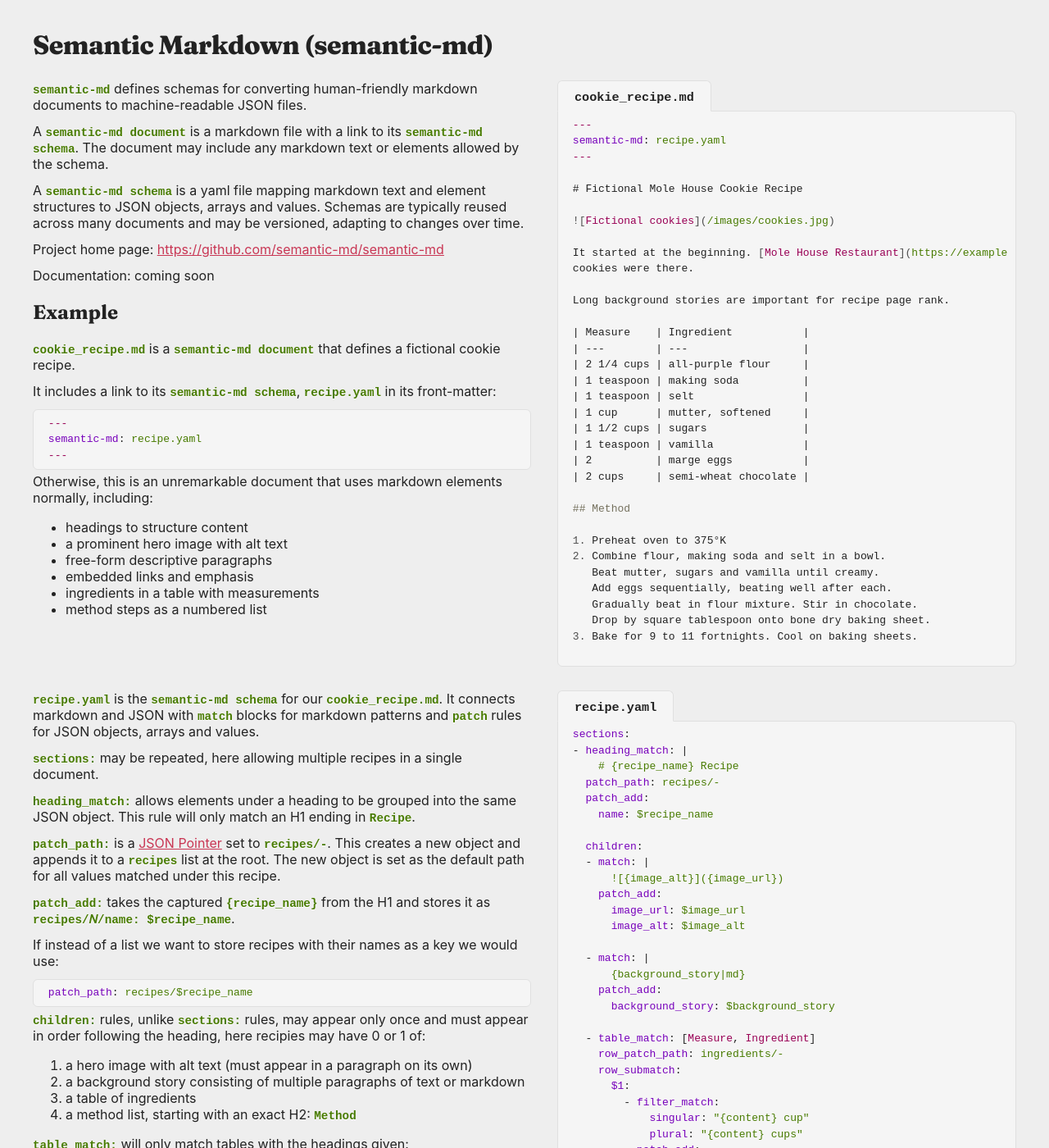
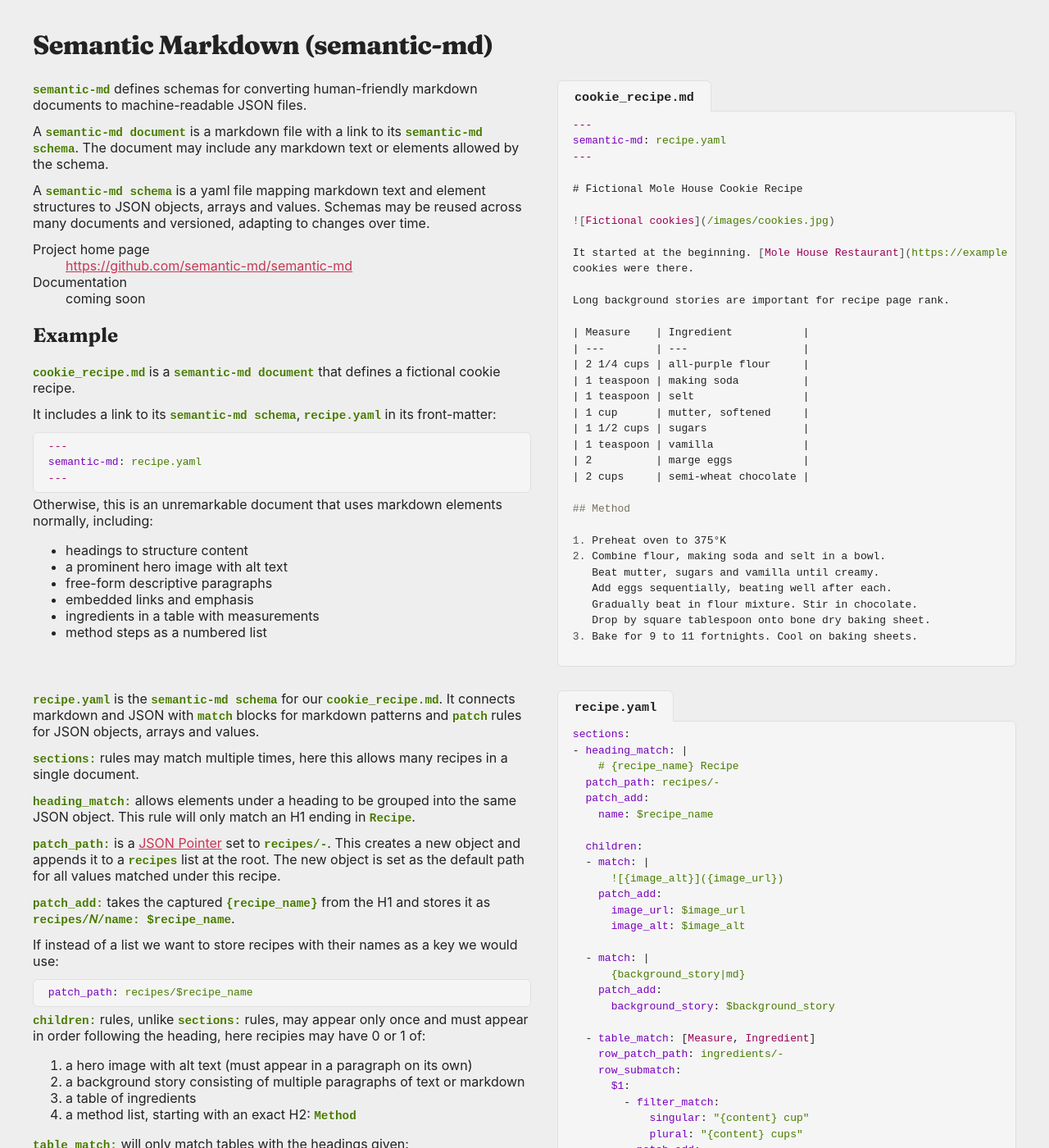
Before and after one commit to wardi/semanticmd.org, a Jekyll site: the page built from index.md, in a window 1280 px wide and 1400 px high. Shown: the whole window at 82% size. Built offline with Jekyll 4.4.1, drawn with Linux system fonts in a browser that asks for light colours; our own code applies the rules of GitHub Pages for plain Markdown files.

```diff
--- a/index.md
+++ b/index.md
@@ -16,13 +16,15 @@ to its `semantic-md schema`. The document may include any markdown text or
 elements allowed by the schema.
 
 A `semantic-md schema` is a yaml file mapping markdown text and element
-structures to JSON objects, arrays and values. Schemas are typically
-reused across many documents and may be versioned, adapting to changes over
+structures to JSON objects, arrays and values. Schemas may be
+reused across many documents and versioned, adapting to changes over
 time.
 
-Project home page: <https://github.com/semantic-md/semantic-md>
+Project home page
+: <https://github.com/semantic-md/semantic-md>
 
-Documentation: coming soon
+Documentation
+: coming soon
 
 
 ## Example
@@ -70,8 +72,8 @@ elements normally, including:
 It connects markdown and JSON with `match` blocks for markdown patterns
 and `patch` rules for JSON objects, arrays and values.
 
-`sections:` may be repeated, here allowing multiple recipes in a single
-document.
+`sections:` rules may match multiple times, here this allows many
+recipes in a single document.
 
 `heading_match:` allows elements under a heading to be grouped into the
 same JSON object. This rule will only match an H1 ending in `Recipe`.
```
Also changed, not shown: other parts of index.md (+4 -0 lines).
